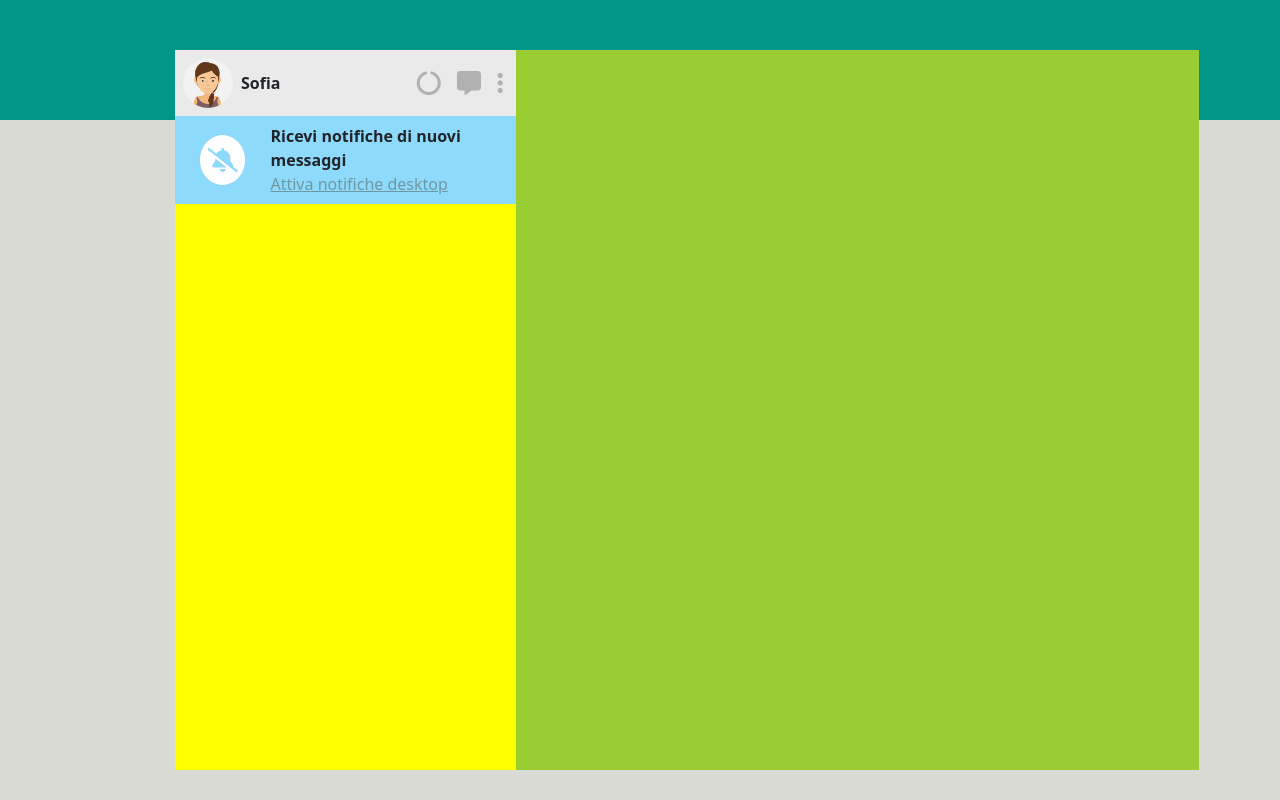
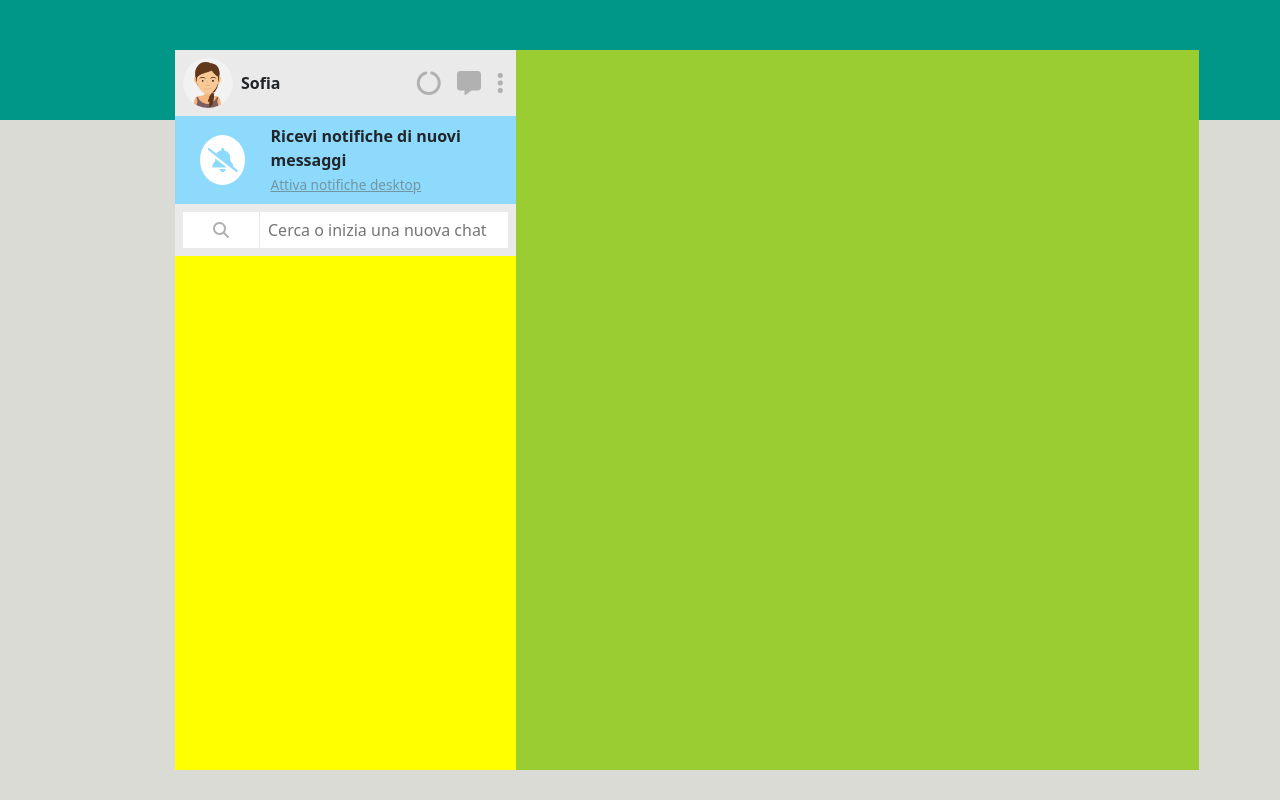
Before and after one commit to Pacciatore/vue-boolzapp, a plain HTML site: page index.html in a window 1280 px wide. Drawn offline with nearby package versions, Linux system fonts and the light colour scheme.

Commit message:
Research zone

```diff
--- a/css/style.css
+++ b/css/style.css
@@ -76,9 +76,28 @@
 
 .notification-text>a {
     color: var(--tr-boolzap-azure-grey);
+    font-size: 0.85rem;
 }
 
 /*#endregion Notification area  */
+
+/*#region Search area  */
+.contact-research {
+    background-color: var(--tr-boolzap-light-grey);
+}
+
+.contact-research i {
+    color: var(--tr-boolzap-dark-grey);
+    background-color: white;
+    border-right: 1px solid var(--tr-boolzap-light-grey);
+    padding: 10px 30px;
+}
+
+.contact-research .search-input:focus-visible {
+    outline: none;
+}
+
+/*#endregion Search area  */
 
 /*#endregion Left Panel  */
 
--- a/index.html
+++ b/index.html
@@ -28,7 +28,7 @@
     <script src="js/script.js" defer></script>
     <script src="js/data.js"></script>
 
-    <title>Document</title>
+    <title>Boolzapp</title>
 </head>
 
 <body class="debug">
@@ -75,7 +75,17 @@
 
                 </div>
 
-                <div class="contact-research col-1"></div>
+                <!-- Zona di ricerca contatto/chat -->
+                <div class="contact-research col-1 p-2">
+
+                    <div class="bg-white d-flex">
+                        <i class="fas fa-search"></i>
+
+                        <input type="text" class="search-input flex-grow-1 border-0 ps-2"
+                            placeholder="Cerca o inizia una nuova chat">
+                    </div>
+
+                </div>
 
                 <div class="contacts-container col"></div>
 
```
